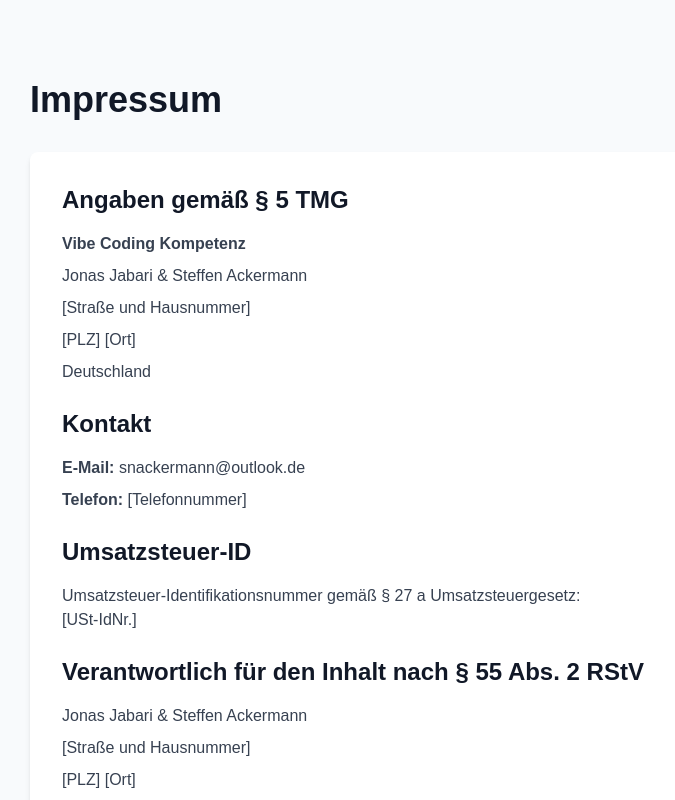
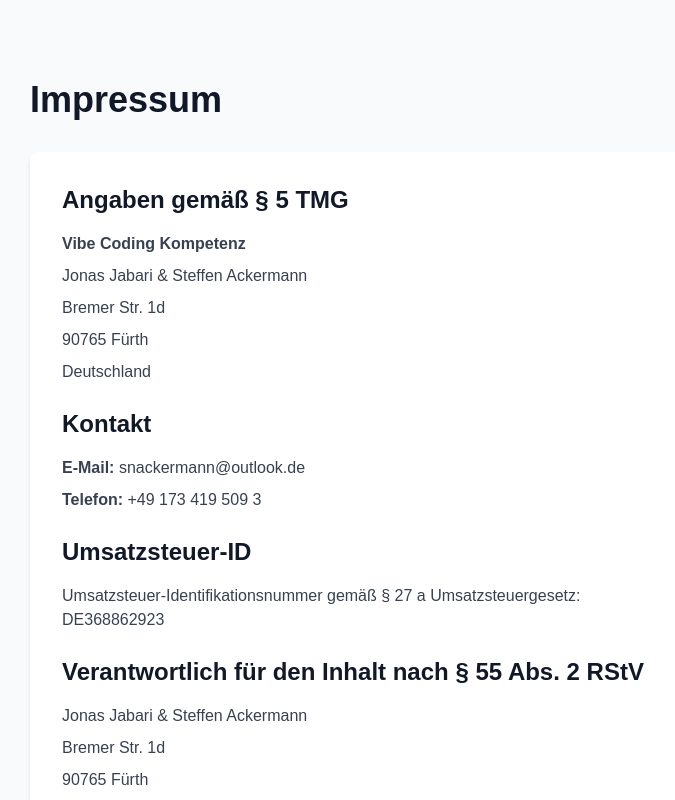
Before and after one commit to jonasjabari/vibe-coding-workshops-landing, a Next.js app: page /impressum in a window 1280 px wide. Shown: the top 800 px of the page, without its empty margins (162-837 px from the left). Built offline with nearby package versions, Linux system fonts and the light colour scheme.

Commit message:
imprint-update-daten.tsx

```diff
--- a/app/impressum/page.tsx
+++ b/app/impressum/page.tsx
@@ -11,8 +11,8 @@ export default function Impressum() {
               <div className="space-y-2 text-gray-700">
                 <p><strong>Vibe Coding Kompetenz</strong></p>
                 <p>Jonas Jabari & Steffen Ackermann</p>
-                <p>[Straße und Hausnummer]</p>
-                <p>[PLZ] [Ort]</p>
+                <p>Bremer Str. 1d</p>
+                <p>90765 Fürth</p>
                 <p>Deutschland</p>
               </div>
             </section>
@@ -21,7 +21,7 @@ export default function Impressum() {
               <h2 className="text-2xl font-semibold text-gray-900 mb-4">Kontakt</h2>
               <div className="space-y-2 text-gray-700">
                 <p><strong>E-Mail:</strong> snackermann@outlook.de</p>
-                <p><strong>Telefon:</strong> [Telefonnummer]</p>
+                <p><strong>Telefon:</strong> +49 173 419 509 3</p>
               </div>
             </section>
 
@@ -29,7 +29,7 @@ export default function Impressum() {
               <h2 className="text-2xl font-semibold text-gray-900 mb-4">Umsatzsteuer-ID</h2>
               <div className="text-gray-700">
                 <p>Umsatzsteuer-Identifikationsnummer gemäß § 27 a Umsatzsteuergesetz:</p>
-                <p>[USt-IdNr.]</p>
+                <p>DE368862923</p>
               </div>
             </section>
 
@@ -37,8 +37,9 @@ export default function Impressum() {
               <h2 className="text-2xl font-semibold text-gray-900 mb-4">Verantwortlich für den Inhalt nach § 55 Abs. 2 RStV</h2>
               <div className="space-y-2 text-gray-700">
                 <p>Jonas Jabari & Steffen Ackermann</p>
-                <p>[Straße und Hausnummer]</p>
-                <p>[PLZ] [Ort]</p>
+                <p>Bremer Str. 1d</p>
+                <p>90765 Fürth</p>
+                <p>Deutschland</p>
               </div>
             </section>
 
```
